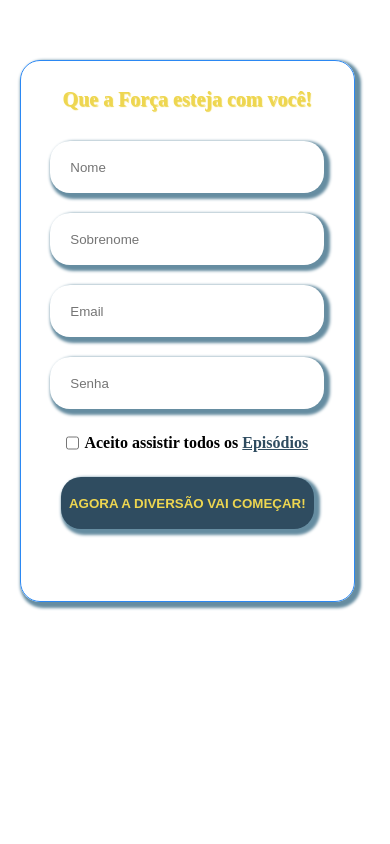
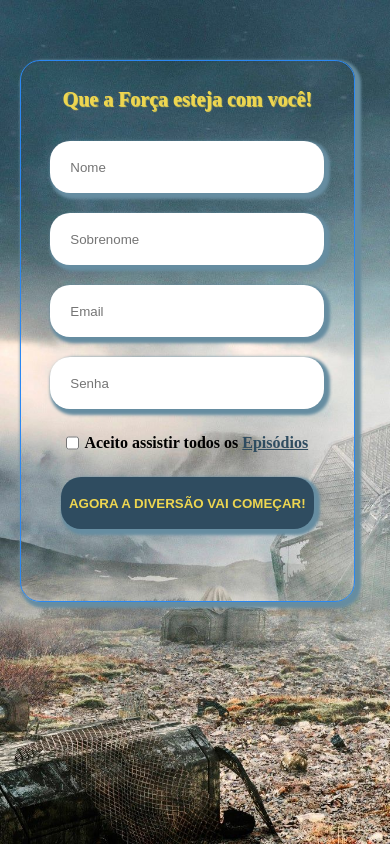
Before and after one commit to Gabriel-Matias07/star-wars-form, a plain HTML site: page index.html in a window 390 px wide. Drawn offline with Linux system fonts and the light colour scheme; the site is published under a folder, as on GitHub Pages, so addresses that start at the root find nothing.

Commit message:
Update media.css

```diff
--- a/media.css
+++ b/media.css
@@ -5,7 +5,7 @@
     }
     body{
         height: 100vh;
-        background-image: url(/img/star.jpg);
+        background-image: url(img/star.jpg);
         background-repeat: no-repeat;
         background-size: cover;
     }
```
